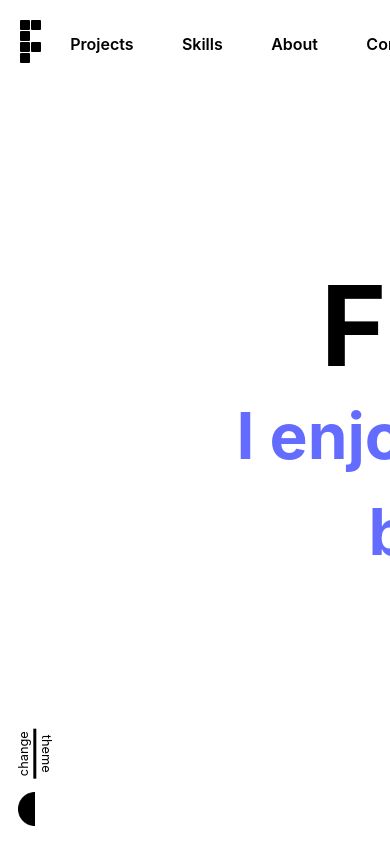
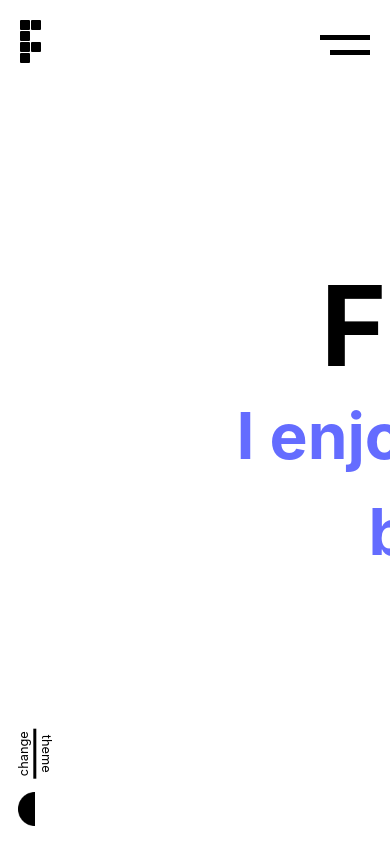
Before and after one commit to fikretellek/fikretellek.github.io, a React (Vite) app: page / in a window 390 px wide. Shown: the top 844 px of the page. Built offline with nearby package versions, Linux system fonts and the light colour scheme.

Commit message:
hamburger menu for media query added

```diff
--- a/src/components/Header/Header.jsx
+++ b/src/components/Header/Header.jsx
@@ -2,6 +2,15 @@ import { useState } from "react";
 import "./Header.scss";
 
 const Header = (props) => {
+  const handleToggleMenu = (e) => {
+    if (document.getElementsByTagName("nav")[0].classList.contains("hiden")) {
+      document.getElementsByTagName("nav")[0].classList.remove("hiden");
+      e.target.classList.add("close");
+    } else {
+      document.getElementsByTagName("nav")[0].classList.add("hiden");
+      e.target.classList.remove("close");
+    }
+  };
   return (
     <>
       <header>
@@ -15,8 +24,12 @@ const Header = (props) => {
             <div></div>
           </div>
         </a>
+        <button id="hamburger-menu" onClick={handleToggleMenu}>
+          <div className="menu-bar"></div>
+          <div className="menu-bar"></div>
+        </button>
 
-        <nav>
+        <nav className="hiden">
           <a href="#projects" onClick={() => props.handleLinkClick("#projects")}>
             <p className={props.activeLink === "#projects" ? "activeNav" : ""}>Projects</p>
           </a>
--- a/src/components/Header/Header.scss
+++ b/src/components/Header/Header.scss
@@ -84,3 +84,69 @@ header {
     grid-area: f;
   }
 }
+
+#hamburger-menu {
+  display: none;
+}
+
+@media screen and (max-width: 768px) {
+  header {
+    nav {
+      border-radius: var(--border-radius) 0px 0px var(--border-radius);
+      padding-left: 30%;
+      max-width: 500px;
+      position: absolute;
+      padding-top: calc(3 * var(--gap));
+      padding-bottom: calc(3 * var(--gap));
+      top: 100%;
+      right: 0%;
+      background-color: var(--color-hover);
+      width: calc(50% - 2 * var(--gap));
+      display: flex;
+      flex-direction: column;
+      align-items: flex-start;
+      justify-content: center;
+
+      &.hiden {
+        left: 100%;
+      }
+    }
+
+    #hamburger-menu {
+      border: none;
+      margin: 0px;
+      padding: 0px;
+      background-color: var(--bg-color);
+      width: 50px;
+      height: 50px;
+      display: flex;
+      flex-direction: column;
+      justify-content: center;
+      align-items: flex-end;
+      gap: var(--gap);
+
+      .menu-bar {
+        transition: all 0.3s ease;
+        pointer-events: none;
+        width: 50px;
+        height: 5px;
+        background-color: var(--color);
+        &:nth-child(2) {
+          width: 40px;
+        }
+      }
+      &.close {
+        .menu-bar {
+          width: 50px;
+          height: 5px;
+          background-color: var(--color);
+          transform: rotate(45deg) translateY(10px);
+          &:nth-child(2) {
+            width: 50px;
+            transform: rotate(-45deg) translateY(-10px);
+          }
+        }
+      }
+    }
+  }
+}
```
